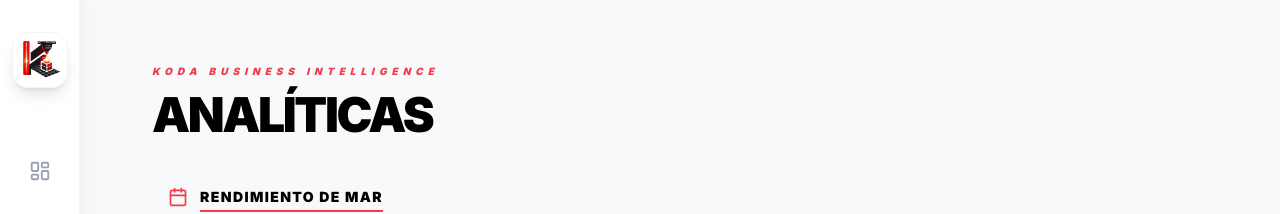
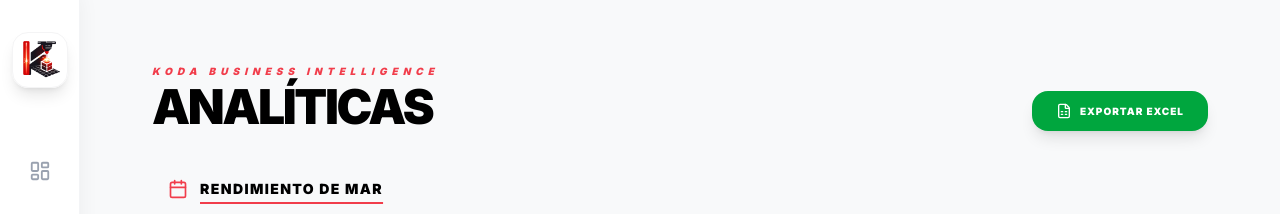
Before and after one commit to koda-tec/koda-maker, a Next.js app: page /dashboard/reportes in a window 1280 px wide. Shown: the top 214 px of the page. Built offline with nearby package versions, Linux system fonts and the light colour scheme; no server answers; the database is empty.

Commit message:
Add ExportExcel

```diff
--- a/package.json
+++ b/package.json
@@ -26,7 +26,8 @@
     "recharts": "^3.8.0",
     "shadcn-ui": "^0.9.5",
     "sonner": "^2.0.7",
-    "tailwind-merge": "^3.5.0"
+    "tailwind-merge": "^3.5.0",
+    "xlsx": "^0.18.5"
   },
   "devDependencies": {
     "@tailwindcss/postcss": "^4",
--- a/src/app/(private)/dashboard/inversion/page.tsx
+++ b/src/app/(private)/dashboard/inversion/page.tsx
@@ -32,7 +32,7 @@ export default async function InversionPage() {
   return (
     <div className="max-w-5xl mx-auto space-y-10 pb-32 pt-6 px-2 md:px-4">
       <header className="px-2">
-        <h1 className="text-[10px] font-black uppercase text-[#f13d4b] tracking-[0.4em] mb-1 italic">Capital y Compras</h1>
+        <h1 className="text-[10px] font-black uppercase text-accent tracking-[0.4em] mb-1 italic">Capital y Compras</h1>
         <h2 className="text-4xl font-black text-black tracking-tighter uppercase">Inversión</h2>
       </header>
 
@@ -47,7 +47,7 @@ export default async function InversionPage() {
             <div className="grid grid-cols-1 md:grid-cols-2 gap-6 text-left">
                 <div className="space-y-1">
                     <label className="text-[10px] font-black uppercase text-zinc-400 ml-2">Insumo adquirido</label>
-                    <select name="materialId" className="w-full p-4 bg-zinc-50 border-none rounded-2xl font-bold outline-none focus:ring-2 focus:ring-[#f13d4b] appearance-none cursor-pointer" required>
+                    <select name="materialId" className="w-full p-4 bg-zinc-50 border-none rounded-2xl font-bold outline-none focus:ring-2 focus:ring-accent appearance-none cursor-pointer" required>
                         <option value="">Seleccionar...</option>
                         {materials.filter(m => m.type !== 'Máquina').map(m => (
                             <option key={m.id} value={m.id}>{m.name} (Actual: ${m.unitPrice})</option>
@@ -76,7 +76,7 @@ export default async function InversionPage() {
             <h3 className="text-4xl md:text-5xl font-black tracking-tighter leading-none break-all">
                 ${totalInvested.toLocaleString('es-AR')}
             </h3>
-            <div className="absolute -right-10 -bottom-10 w-40 h-40 bg-[#f13d4b] rounded-full blur-[80px] opacity-20" />
+            <div className="absolute -right-10 -bottom-10 w-40 h-40 bg-accent rounded-full blur-[80px] opacity-20" />
         </div>
 
         <div className="bg-white rounded-[45px] p-8 md:p-10 border-2 border-zinc-100 shadow-sm flex flex-col justify-between">
@@ -95,7 +95,7 @@ export default async function InversionPage() {
       {/* HISTORIAL */}
       <section className="space-y-6">
         <h3 className="font-black uppercase text-xs tracking-widest ml-6 flex items-center gap-2">
-            <History size={16} className="text-[#f13d4b]" /> Registro de Movimientos
+            <History size={16} className="text-accent" /> Registro de Movimientos
         </h3>
 
         {/* VISTA MÓVIL */}
@@ -129,7 +129,7 @@ export default async function InversionPage() {
                             <td suppressHydrationWarning className="p-8 text-sm font-bold text-zinc-400">{new Date(p.createdAt).toLocaleDateString()}</td>
                             <td className="p-8 text-sm font-black uppercase text-black">{p.material.name}</td>
                             <td className="p-8 text-sm font-bold text-zinc-500 text-center">{p.quantity} {p.material.unit}</td>
-                            <td className="p-8 text-lg font-black text-right text-black group-hover:text-[#f13d4b] transition-colors">${p.totalAmount.toLocaleString('es-AR')}</td>
+                            <td className="p-8 text-lg font-black text-right text-black group-hover:text-accent transition-colors">${p.totalAmount.toLocaleString('es-AR')}</td>
                         </tr>
                     ))}
                 </tbody>
--- a/src/app/(private)/dashboard/reportes/page.tsx
+++ b/src/app/(private)/dashboard/reportes/page.tsx
@@ -13,6 +13,7 @@ import {
   Calendar
 } from "lucide-react"
 import Link from "next/link"
+import { ExportExcel } from "@/components/ExportExcel"
 
 interface MonthData {
   month: number;
@@ -89,18 +90,39 @@ export default async function ReportsPage() {
   })
   const topProducts = Array.from(productStatsMap.values()).sort((a, b) => b.qty - a.qty).slice(0, 4)
 
+const dataForExcel = orders.map(o => ({
+    Fecha: new Date(o.createdAt).toLocaleDateString('es-AR'),
+    Cliente: o.customerName,
+    Producto: o.items[0]?.template.name || 'Varios',
+    Cantidad: o.items[0]?.quantity || 0,
+    Total: o.totalPrice,
+    Costo: o.totalCost,
+    Ganancia: o.totalPrice - o.totalCost,
+    Estado: o.status
+}));
+
+
   return (
-    <div className="space-y-12 pb-32 pt-8 px-4 max-w-6xl mx-auto">
-      <header className="flex flex-col gap-2">
-        <h1 className="text-[10px] font-black uppercase text-[#f13d4b] tracking-[0.5em] mb-1 italic">Koda Business Intelligence</h1>
-        <h2 className="text-5xl font-black text-black tracking-tighter uppercase leading-none">Analíticas</h2>
-      </header>
+ <div className="space-y-12 pb-32 pt-8 px-4 max-w-6xl mx-auto">
+    <header className="flex flex-col md:flex-row justify-between items-start md:items-end gap-6">
+      <div>
+          <h1 className="text-[10px] font-black uppercase text-accent tracking-[0.5em] mb-1 italic">Koda Business Intelligence</h1>
+          <h2 className="text-5xl font-black text-black tracking-tighter uppercase leading-none">Analíticas</h2>
+      </div>
+
+      {/* BOTÓN DE EXCEL */}
+      <ExportExcel
+        data={dataForExcel}
+        fileName={`Reporte-SyG-${new Date().getMonth() + 1}`}
+        sheetName="Ventas"
+      />
+    </header>
 
       {/* BLOQUE 1: MES VIGENTE (Claridad de datos actuales) */}
       <section className="space-y-6">
         <div className="flex items-center gap-3 px-4">
-            <Calendar className="text-[#f13d4b]" size={20} />
-            <h3 suppressHydrationWarning className="font-black uppercase text-sm tracking-widest text-black underline decoration-[#f13d4b] decoration-2 underline-offset-8">
+            <Calendar className="text-accent" size={20} />
+            <h3 suppressHydrationWarning className="font-black uppercase text-sm tracking-widest text-black underline decoration-accent decoration-2 underline-offset-8">
                 Rendimiento de {monthsNames[now.getMonth()]}
             </h3>
         </div>
@@ -146,7 +168,7 @@ export default async function ReportsPage() {
                     <h3 className="font-black text-xl uppercase tracking-tighter text-black">Flujo de Ganancia</h3>
                     <p className="text-[10px] font-bold text-zinc-400 uppercase tracking-widest mt-1 italic">Comparativa mensual</p>
                 </div>
-                <div className="w-12 h-12 bg-gray-50 rounded-2xl flex items-center justify-center text-[#f13d4b]">
+                <div className="w-12 h-12 bg-gray-50 rounded-2xl flex items-center justify-center text-accent">
                     <BarChart3 size={24} />
                 </div>
             </div>
@@ -161,7 +183,7 @@ export default async function ReportsPage() {
                 <div className="flex justify-between items-center min-w-100 md:min-w-full px-2">
                     {last6Months.map((m) => (
                         <div key={m.name} className="flex-1 text-center group">
-                            <p suppressHydrationWarning className="text-[9px] font-black text-zinc-400 uppercase tracking-tighter group-hover:text-[#f13d4b] transition-colors">
+                            <p suppressHydrationWarning className="text-[9px] font-black text-zinc-400 uppercase tracking-tighter group-hover:text-accent transition-colors">
                                 {m.name}
                             </p>
                             <p suppressHydrationWarning className={`text-[11px] font-black mt-1 ${m.ganancia > 0 ? 'text-black' : 'text-zinc-300'}`}>
@@ -180,7 +202,7 @@ export default async function ReportsPage() {
                 {topProducts.map((p, i) => (
                     <div key={p.name} className="flex items-center justify-between group">
                         <div className="flex items-center gap-4">
-                            <span className="text-xs font-black text-zinc-700 group-hover:text-[#f13d4b]">0{i+1}</span>
+                            <span className="text-xs font-black text-zinc-700 group-hover:text-accent">0{i+1}</span>
                             <div>
                                 <p className="text-sm font-black uppercase tracking-tight leading-none text-zinc-100">{p.name}</p>
                                 <p className="text-[9px] font-bold text-zinc-500 uppercase mt-2 tracking-widest">{p.qty} unidades</p>
@@ -190,25 +212,25 @@ export default async function ReportsPage() {
                     </div>
                 ))}
             </div>
-            <div className="absolute -right-20 -top-20 w-64 h-64 bg-[#f13d4b] rounded-full blur-[120px] opacity-20" />
+            <div className="absolute -right-20 -top-20 w-64 h-64 bg-accent rounded-full blur-[120px] opacity-20" />
         </section>
       </div>
 
       {/* SALUD FINANCIERA */}
       <section className="bg-white p-12 rounded-[60px] border-2 border-zinc-100 flex flex-col lg:flex-row items-center justify-between gap-10 shadow-sm relative overflow-hidden">
         <div className="flex items-center gap-10 relative z-10">
-            <div className="w-24 h-24 bg-red-50 rounded-[40px] flex items-center justify-center text-[#f13d4b] shadow-inner shadow-red-100/50">
+            <div className="w-24 h-24 bg-red-50 rounded-[40px] flex items-center justify-center text-accent shadow-inner shadow-red-100/50">
                 <Zap size={48} strokeWidth={2.5} />
             </div>
             <div className="space-y-3">
                 <h4 className="text-3xl font-black uppercase tracking-tighter text-black">Eficiencia Operativa</h4>
                 <p className="text-base text-zinc-700 font-medium max-w-lg leading-relaxed">
-                    Tu margen de beneficio global es del <span className="text-black font-black underline decoration-[#f13d4b] decoration-4 underline-offset-8">{globalMargin.toFixed(1)}%</span>.
+                    Tu margen de beneficio global es del <span className="text-black font-black underline decoration-accent decoration-4 underline-offset-8">{globalMargin.toFixed(1)}%</span>.
                     {globalMargin > 40 ? " ¡El negocio es muy saludable!" : " Deberías revisar tus precios."}
                 </p>
             </div>
         </div>
-        <Link href="/dashboard/templates" className="w-full lg:w-auto px-12 py-6 bg-black text-white rounded-3xl font-black uppercase text-xs tracking-[0.2em] hover:bg-[#f13d4b] transition-all shadow-2xl active:scale-95 text-center relative z-10">
+        <Link href="/dashboard/templates" className="w-full lg:w-auto px-12 py-6 bg-black text-white rounded-3xl font-black uppercase text-xs tracking-[0.2em] hover:bg-accent transition-all shadow-2xl active:scale-95 text-center relative z-10">
             Optimizar Plantillas
         </Link>
       </section>
--- /dev/null
+++ b/src/components/ExportExcel.tsx
@@ -0,0 +1,30 @@
+"use client"
+import * as XLSX from 'xlsx';
+import { FileSpreadsheet } from "lucide-react";
+
+interface ExportExcelProps {
+  data: any[];
+  fileName: string;
+  sheetName: string;
+}
+
+export function ExportExcel({ data, fileName, sheetName }: ExportExcelProps) {
+  const exportToExcel = () => {
+    // 1. Crear el libro y la hoja
+    const worksheet = XLSX.utils.json_to_sheet(data);
+    const workbook = XLSX.utils.book_new();
+    XLSX.utils.book_append_sheet(workbook, worksheet, sheetName);
+
+    // 2. Descargar
+    XLSX.writeFile(workbook, `${fileName}.xlsx`);
+  };
+
+  return (
+    <button
+      onClick={exportToExcel}
+      className="flex items-center gap-2 px-6 py-3 bg-green-600 text-white rounded-2xl font-black uppercase text-[10px] tracking-widest hover:bg-green-700 transition-all shadow-lg active:scale-95"
+    >
+      <FileSpreadsheet size={16} /> Exportar Excel
+    </button>
+  );
+}
```
Also changed, not shown: 1 other file (tests, documents, lock files or other folders).
